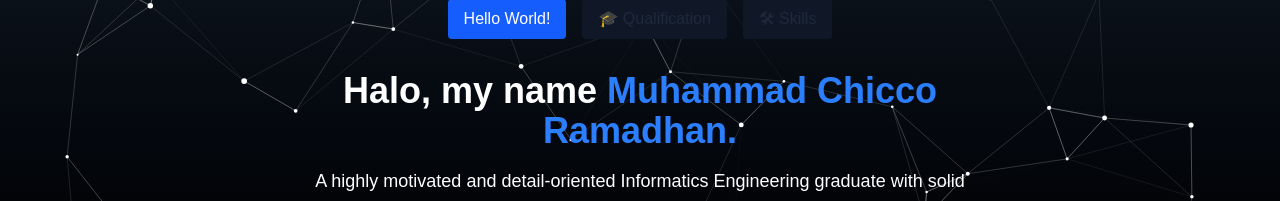
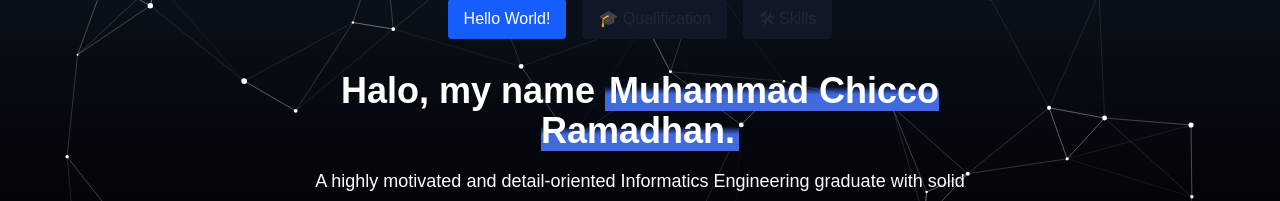
Before and after one commit to ciko16/cikoo16, a Next.js app: page / in a window 1280 px wide. Shown: the part 321-522 px from the top of the page. Built offline with nearby package versions, Linux system fonts and the light colour scheme.

Commit message:
highlight nama

```diff
--- a/app/globals.css
+++ b/app/globals.css
@@ -27,6 +27,6 @@ body {
 
 .highlight {
   /* Efek stabilo modern (gradien) */
-  background: linear-gradient(180deg, transparent 40%, #7d95fd 60%);
+  background: linear-gradient(180deg, transparent 40%, #4169E1 60%);
   padding: 0 4px; /* Sedikit padding horizontal */
 }
--- a/app/page.js
+++ b/app/page.js
@@ -109,7 +109,7 @@ export default function Home() {
         {activeTab === "hero" && (
           <section className="text-center px-4">
             <h1 className="text-2xl sm:text-3xl md:text-4xl font-bold mb-4 animate-typing">
-              Halo, my name <span className="text-blue-500">Muhammad Chicco Ramadhan.</span>
+              Halo, my name <span className="highlight">Muhammad Chicco Ramadhan.</span>
             </h1>
             <p className="text-lg mb-6">
               A highly motivated and detail-oriented Informatics Engineering graduate with solid experience in software
```
